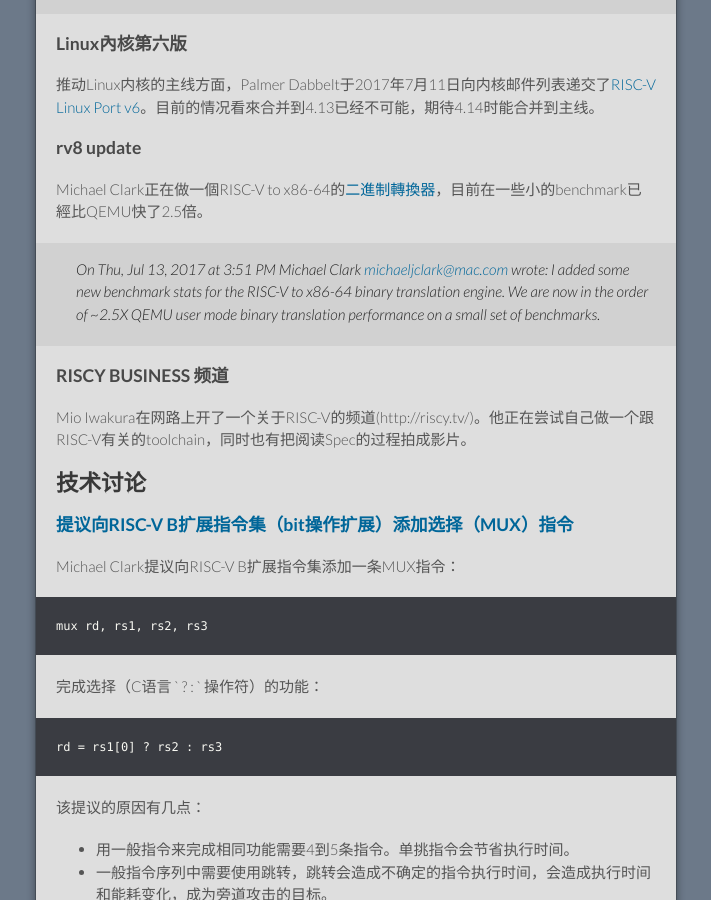
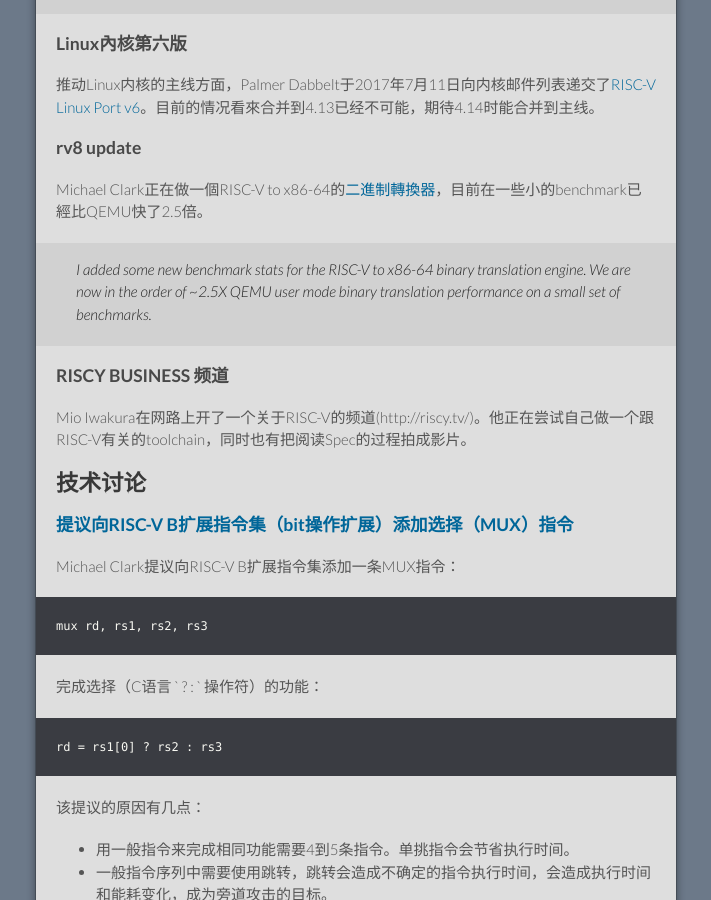
Before and after one commit to cnrv/home, a Jekyll site: the page built from bi-week-rpts/2017-07-20.md, in a window 1280 px wide and 900 px high, scrolled down 647 px. Shown: the whole window, without its empty margins (284-995 px from the left). Built offline with Jekyll 4.4.1, drawn with Linux system fonts in a browser that asks for light colours; our own code applies the rules of GitHub Pages for plain Markdown files.

Commit message:
Update 2017-07-20.md

```diff
--- a/bi-week-rpts/2017-07-20.md
+++ b/bi-week-rpts/2017-07-20.md
@@ -33,7 +33,6 @@
 
 ### rv8 update
 Michael Clark正在做一個RISC-V to x86-64的[二進制轉換器](https://groups.google.com/a/groups.riscv.org/d/msgid/sw-dev/665BA762-20F5-462F-97DE-7B914E8F1476%40mac.com?utm_medium=email&utm_source=footer)，目前在一些小的benchmark已經比QEMU快了2.5倍。
-> On Thu, Jul 13, 2017 at 3:51 PM Michael Clark <michaeljclark@mac.com> wrote:
 > I added some new benchmark stats for the RISC-V to x86-64 binary translation engine. We are now in the order of ~2.5X QEMU user mode binary translation performance on a small set of benchmarks.
 
 ### RISCY BUSINESS 频道
```
